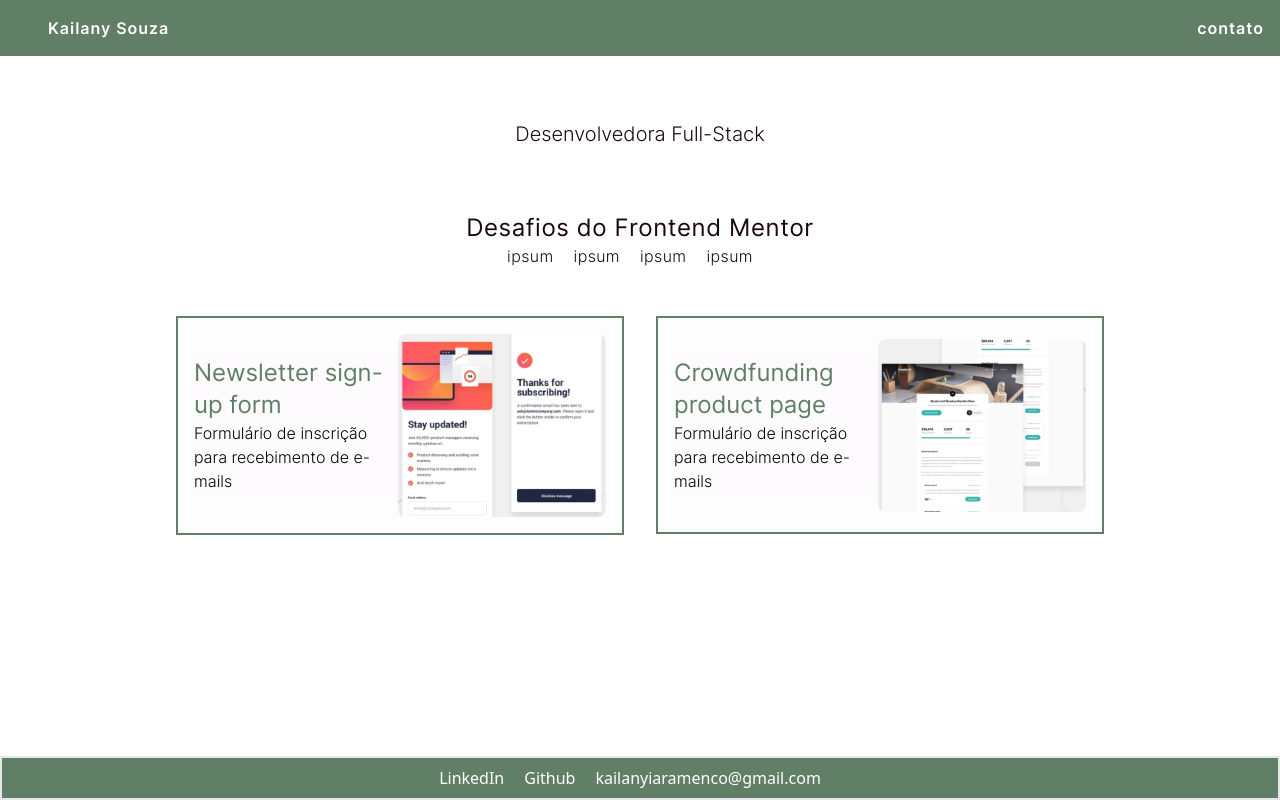
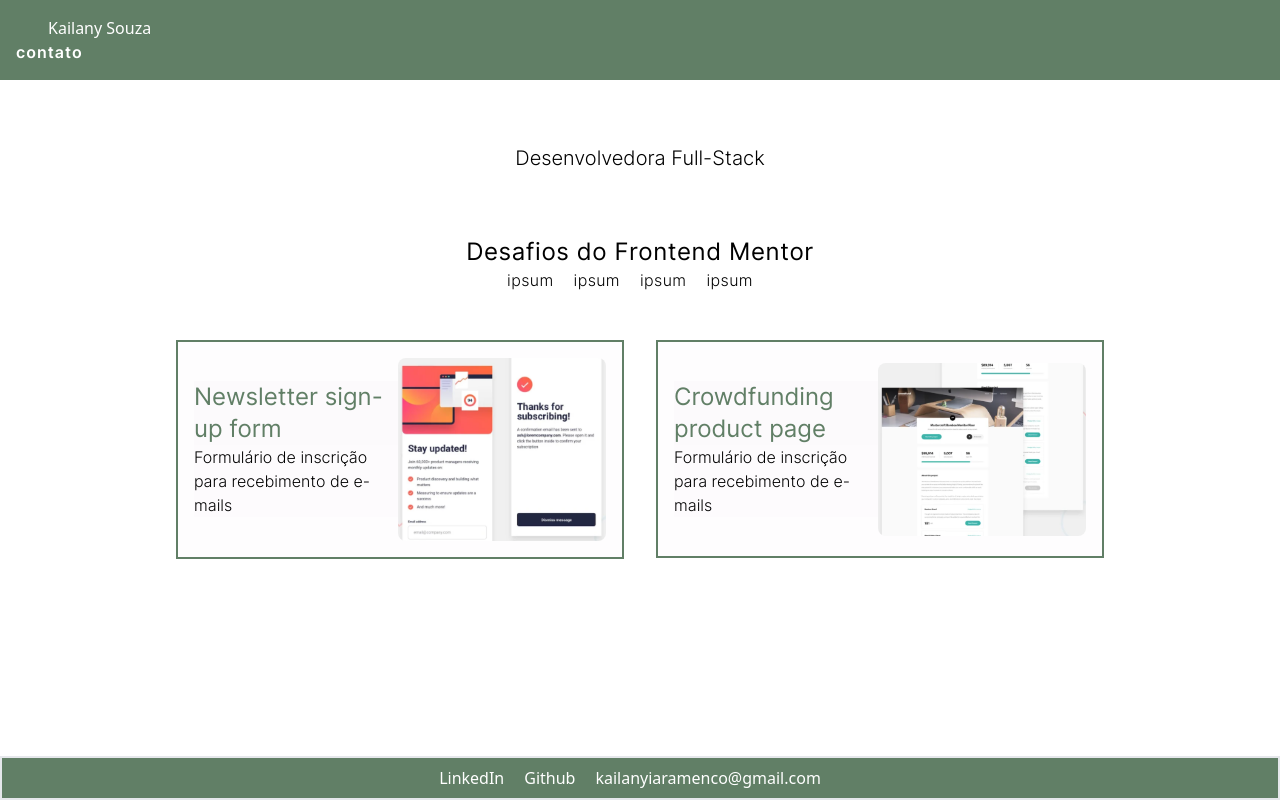
Before and after one commit to kailanyy/front-end-mentor, a Vue app: page / in a window 1280 px wide. Built offline with nearby package versions, Linux system fonts and the light colour scheme; what oh-vue-icons, tw-elements would draw is missing.

Commit message:
feat: initial-layout

```diff
--- a/src/App.vue
+++ b/src/App.vue
@@ -2,8 +2,6 @@
 </script>
 
 <template>
-  <div>
-  </div>
   <router-view />
 </template>
 
--- a/src/components/Home/Card.vue
+++ b/src/components/Home/Card.vue
@@ -1,11 +1,11 @@
 <template>
   <div class="flex">
-    <router-link :to="{ name: 'NewsletterSignUpForm' }"
-      class="card flex md:flex-row items-center border-2 border-[#617f66] m-4 p-4 cursor-pointer hover:translate-y-1 duration-100 max-w-md min-h-[217.99px]"
+    <router-link :to="to"
+      class="card bg-card-home flex md:flex-row items-center border-2 border-[#617f66] m-4 p-4 cursor-pointer hover:translate-y-1 duration-100 max-w-md min-h-[217.99px]"
       @click="openModal = true">
-      <div class="cards">
-        <h2 class="title-card text-[#617f66] highlight md:text-2xl font-bold">{{ title }}</h2>
-        <p class="text-md text-card">{{ description }}</p>
+      <div class="cards font-InterRegular bg-card-home">
+        <h2 class="title-card bg-card-home text-[#617f66] highlight md:text-2xl font-bold">{{ title }}</h2>
+        <p class="text-md font-InterLight">{{ description }}</p>
       </div>
       <img :src="image" class="md:w-52 w-36 rounded-lg max-w-screen-sm">
     </router-link>
@@ -36,22 +36,6 @@ export default {
 </script>
 
 <style scoped>
-div h2,
-p,
-.title-card {
-  font-family: 'Inter-Regular';
-}
-
-.text-card {
-  font-family: 'Inter-Light';
-}
-
-.card,
-.text-card,
-.title-card {
-  background-color: #f4ebf01c;
-}
-
 .card:hover {
   background-color: #617f66;
 }
--- a/src/views/About.vue
+++ b/src/views/About.vue
@@ -1,5 +1,5 @@
 <template>
-  <NewsletterSignUpForm />
+  <newsletter-sign-up-form />
 </template>
 
 <script>
@@ -10,6 +10,4 @@ export default {
 }
 </script>
 
-<style>
-
-</style>
+<style></style>
--- a/src/views/Header.vue
+++ b/src/views/Header.vue
@@ -1,7 +1,7 @@
 <template>
   <header class="mb-8 m-0 p-4 bg-[#617f66] text-white">
     <h1 class="pl-8">Kailany Souza</h1>
-    <nav class="text-white">
+    <nav class="flex justify-items-end items-center text-white font-InterSemiBold tracking-[1px]">
       <a href="">contato</a>
     </nav>
   </header>
@@ -17,7 +17,7 @@ export default {
 }
 </script>
 
-<style>
+<style scoped>
 @font-face {
   font-family: 'Inter-Light';
   src: url('../assets/NewsletterSignUpForm/fonts/Inter-Light.ttf') format('truetype')
@@ -43,17 +43,6 @@ export default {
   src: url('../assets/NewsletterSignUpForm/fonts/Inter-Thin.ttf') format('truetype')
 }
 
-header,
-nav {
-  transition: opacity .2s ease-in-out;
-  display: flex;
-  justify-content: flex-end;
-  align-items: center;
-  letter-spacing: 1px;
-  font-family: 'Inter-SemiBold';
-  color: #1B0811;
-}
-
 header h1 {
   margin-right: auto;
 }
--- a/src/views/Home.vue
+++ b/src/views/Home.vue
@@ -1,11 +1,11 @@
 <template>
   <Header />
   <div class="p-8">
-    <p class="text-xl text-center">Desenvolvedora Full-Stack</p>
+    <p class="text-xl text-center font-InterLight">Desenvolvedora Full-Stack</p>
   </div>
   <div class="flex flex-col items-center">
-    <h1 class="mt-8 text-2xl tracking-wide">Desafios do Frontend Mentor</h1>
-    <ul class="flex items-center m-auto mb-4 md:mb-0 justify-between tracking-wide">
+    <h1 class="mt-8 text-2xl tracking-wide font-InterRegular">Desafios do Frontend Mentor</h1>
+    <ul class="flex font-InterLight items-center m-auto mb-4 md:mb-0 justify-between tracking-wide">
       <li>ipsum</li>
       <li>ipsum</li>
       <li>ipsum</li>
@@ -30,8 +30,8 @@ export default {
   components: { Card, Header, Footer },
   setup() {
     const cards = ([
-      { title: 'Newsletter sign-up form', description: 'Formulário de inscrição para recebimento de e-mails', to: 'about', image: imageNewsletter },
-      { title: 'Crowdfunding product page', description: 'Formulário de inscrição para recebimento de e-mails', to: 'about', image: imgCrowdfundingpage },
+      { title: 'Newsletter sign-up form', description: 'Formulário de inscrição para recebimento de e-mails', to: 'NewsletterSignUpForm', image: imageNewsletter },
+      { title: 'Crowdfunding product page', description: 'Formulário de inscrição para recebimento de e-mails', to: 'CrowdfundingProduct', image: imgCrowdfundingpage },
     ])
     return { cards }
   }
@@ -39,23 +39,6 @@ export default {
 </script>
 
 <style scoped>
-ul li {
-  width: min-content;
-}
-
-h1,
-h2 {
-  font-family: 'Inter-Regular';
-  color: #1B0811;
-}
-
-p,
-ul li {
-  font-family: 'Inter-Light';
-  color: #1B0811;
-}
-
-nav a,
 ul li {
   margin-right: 20px;
 }
--- a/tailwind.config.js
+++ b/tailwind.config.js
@@ -9,6 +9,9 @@ export default {
     extend: {
       fontFamily: {
         roboto: ["Roboto", "sans-serif"],
+        InterRegular: ["Inter-Regular"],
+        InterLight: ["Inter-Light"],
+        InterSemiBold: ["Inter-SemiBold"],
       },
       screens: {
         sm: '300px'
@@ -18,7 +21,8 @@ export default {
         'newsletter-charcoal-grey': '#36384e',
         'newsletter-grey': '#9294a0',
         'newsletter-white': '#ffffff',
-        'newsletter-tomato': '#ff6257'
+        'newsletter-tomato': '#ff6257',
+        'card-home': '#f4ebf01c'
       },
     },
   },
```
